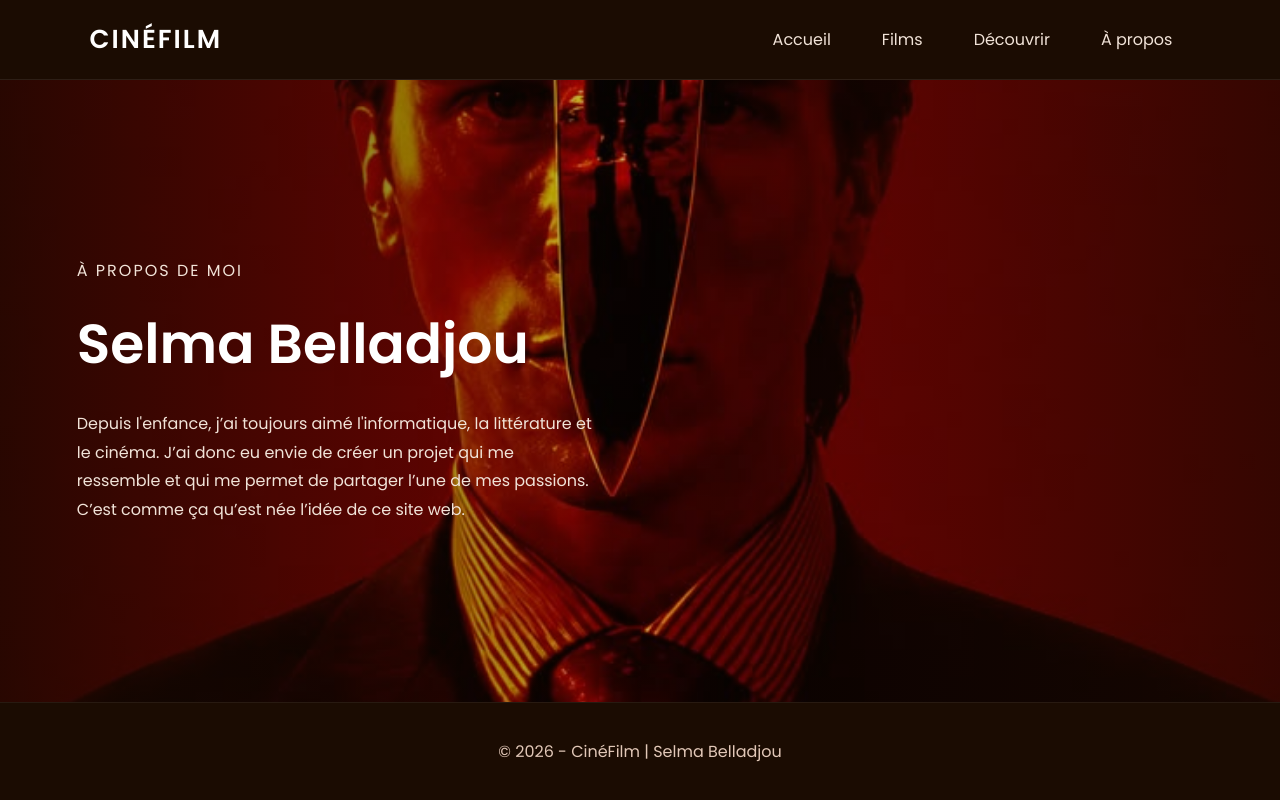
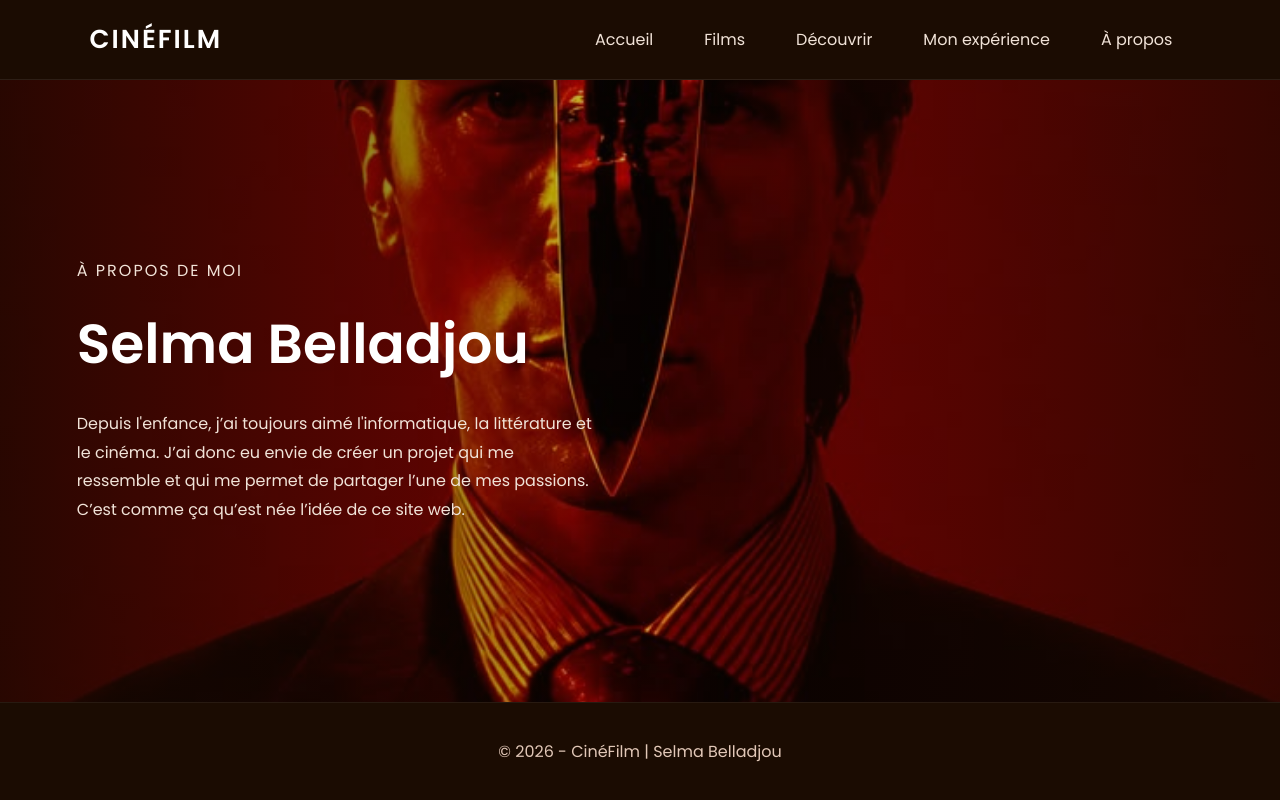
Before and after one commit to selmaBell/Sitefilm, a plain HTML site: page a-propos.html in a window 1280 px wide. Drawn offline with Linux system fonts and the light colour scheme.

Commit message:
Update a-propos.html

```diff
--- a/a-propos.html
+++ b/a-propos.html
@@ -26,6 +26,8 @@
     <li><a href="index.html">Accueil</a></li>
     <li><a href="film.html">Films</a></li>
     <li><a href="Decouvrir.html">Découvrir</a></li>
+ <li><a href="experience.html">Mon expérience</a></li>
+
     <li><a href="a-propos.html">À propos</a></li>
 </ul>
 
```
